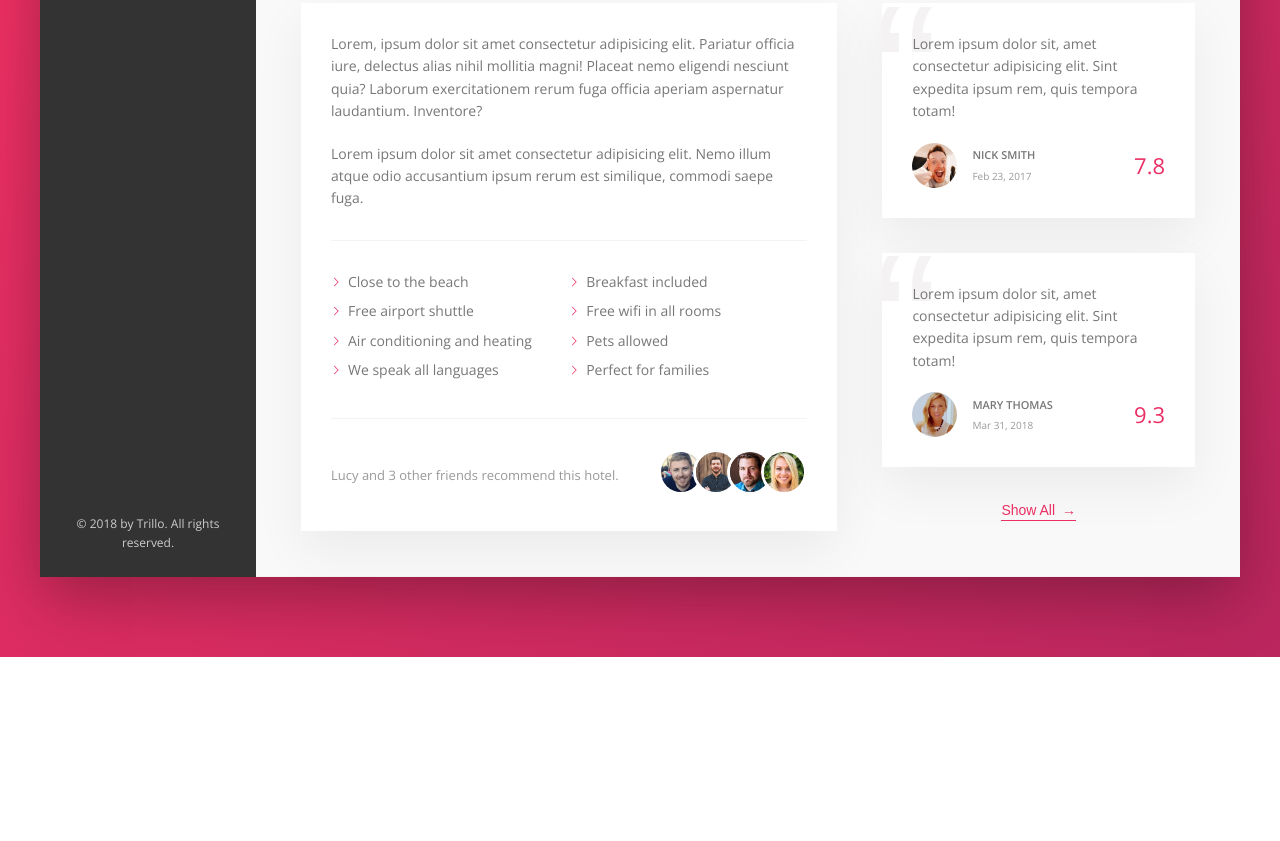
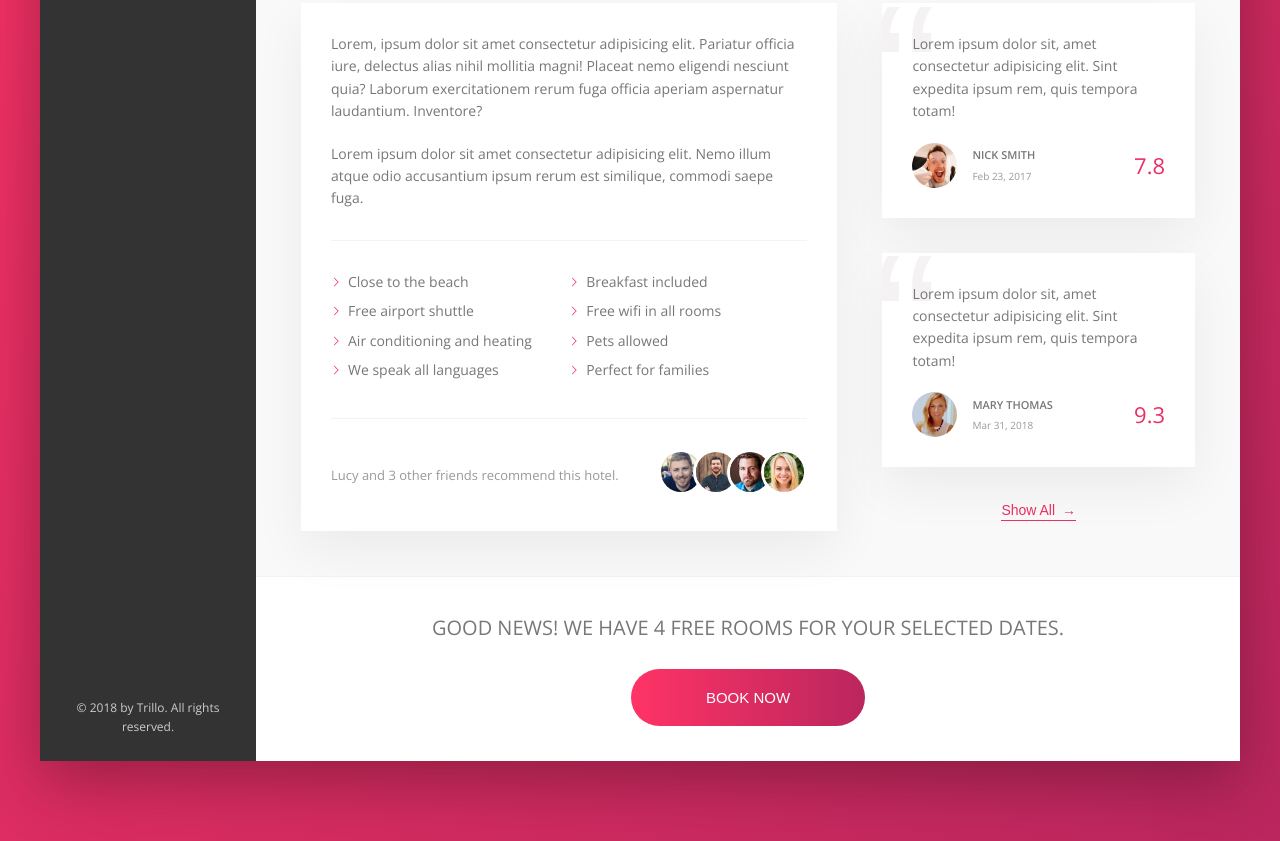
Before and after one commit to thabermeyer/trillo-project, a website: page app/index.html in a window 1280 px wide. Shown: the part 644-1485 px from the top of the page. Before the commit the page ends 1301 px from the top, so only its background shows below. Drawn offline with nearby package versions, Linux system fonts and the light colour scheme.

Commit message:
Set call-to-action section

```diff
--- a/app/assets/styles/components/_btn.scss
+++ b/app/assets/styles/components/_btn.scss
@@ -1,4 +1,15 @@
 .btn {
+
+    font-size: 1.5rem;
+    font-weight: 300;
+    text-transform: uppercase;
+    border-radius: 10rem;
+    border: none;
+    background-image: linear-gradient(to right, var(--color-primary-light), var(--color-primary-dark));
+    color: var(--color-white);
+    position: relative;
+    overflow: hidden; // hides the btn-invisible text
+    cursor: pointer;
 
     &-inline {
 
@@ -40,4 +51,53 @@
 
     }
 
+    & > * {
+
+        display: inline-block; // needs to be inline-block so you can give it padding
+        height: 100%;
+        width: 100%;
+        transition: all .2s;
+
+    }
+
+    &__btn-visible {
+
+        padding: 2rem 7.5rem;
+
+    }
+
+    &__btn-hidden {
+
+        position: absolute;
+        left: 0;
+        top: -100%;
+        padding: 2rem 0;
+
+    }
+
+    &:hover {
+
+        background-image: linear-gradient(to left, var(--color-primary-light), var(--color-primary-dark));
+
+    }
+
+    &:hover &__btn-visible {
+
+        transform: translateY(100%);
+
+    }
+
+    &:hover &__btn-hidden {
+
+        top: 0;
+
+    }
+
+    &:focus {
+
+        outline: none;
+        animation: pulsate 1s infinite;
+
+    }
+
 }
--- a/app/assets/styles/layout/_main-content.scss
+++ b/app/assets/styles/layout/_main-content.scss
@@ -66,3 +66,19 @@
     }
 
 }
+
+.cta {
+
+    padding: 3.5rem 0;
+    text-align: center;
+
+    &__book-now {
+
+        font-size: 2rem;
+        font-weight: 300;
+        text-transform: uppercase;
+        margin-bottom: 2.5rem;
+
+    }
+
+}
--- a/app/index.html
+++ b/app/index.html
@@ -280,6 +280,21 @@
 
                     </div>
 
+                    <div class="cta">
+
+                        <h2 class="cta__book-now">
+                            Good news! We have 4 free rooms for your selected dates.
+                        </h2>
+
+                        <button class="btn">
+
+                            <span class="btn__btn-visible">Book now</span>
+                            <span class="btn__btn-hidden">Only 4 rooms left</span>
+
+                        </button>
+
+                    </div>
+
                 </main>
 
             </div>
```
Also changed, not shown: app/temp/styles/styles.css.
